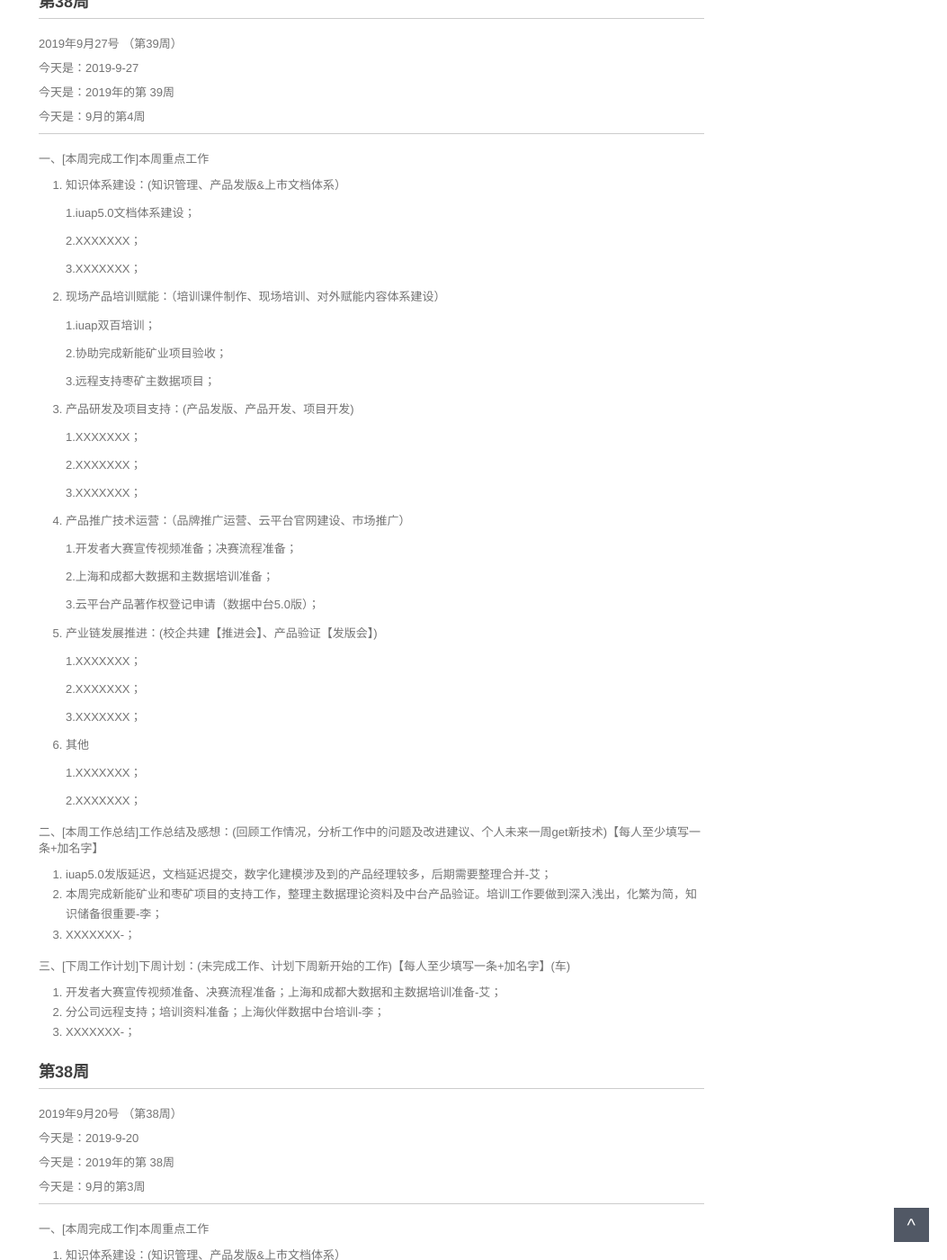
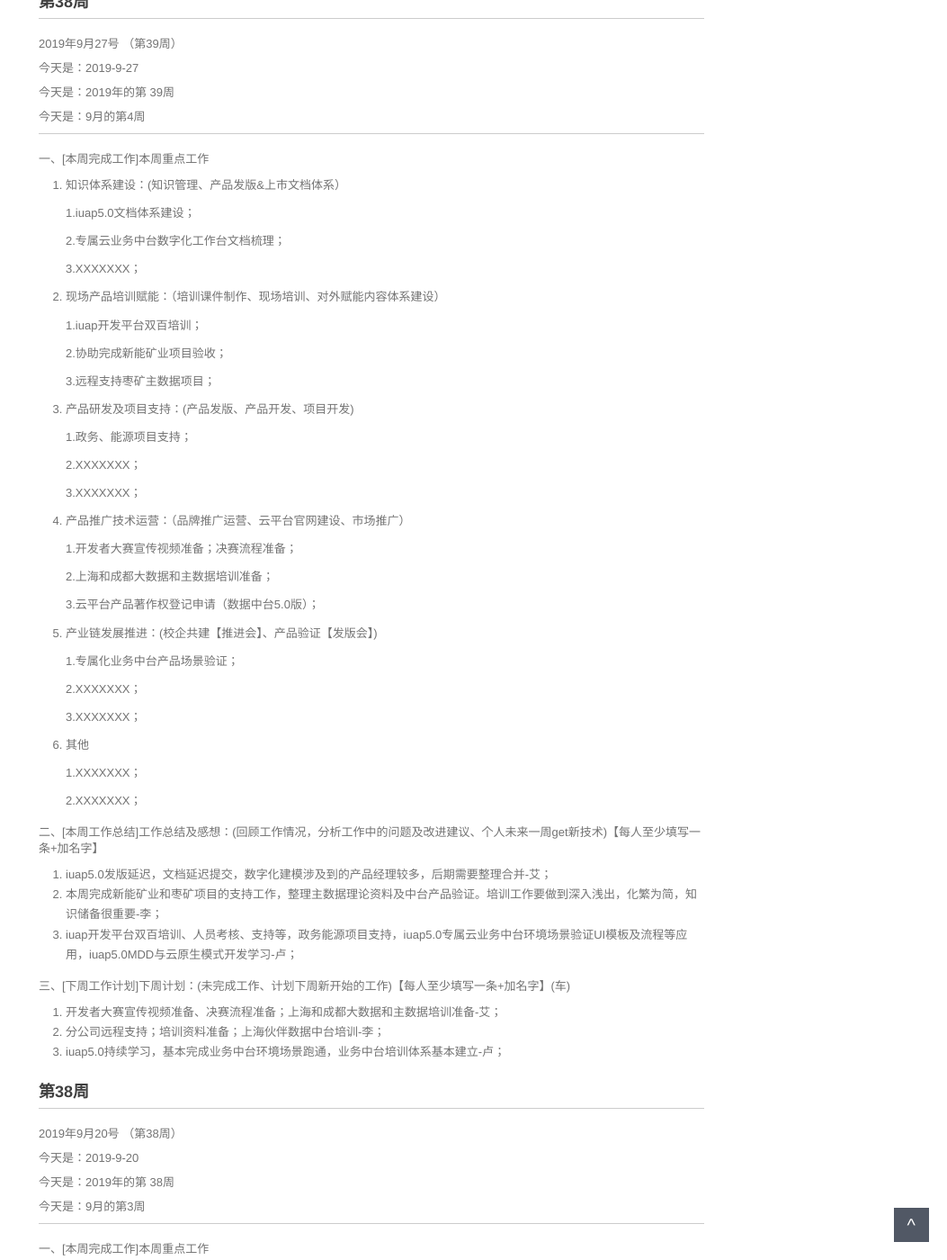
Before and after one commit to walllFlower/blog, a Jekyll site: the page built from _posts/2018-07-17-day_report_cxz.md, in a window 1280 px wide and 1400 px high, scrolled down 341 px. Shown: the whole window at 90% size, without its empty margins (227-1280 px from the left). Built offline with Jekyll 4.4.1, drawn with Linux system fonts in a browser that asks for light colours; comment, search, counter and statistics services are not loaded.

Commit message:
Update 2018-07-17-day_report_cxz.md

```diff
--- a/_posts/2018-07-17-day_report_cxz.md
+++ b/_posts/2018-07-17-day_report_cxz.md
@@ -28,13 +28,13 @@ categories: 技术运营工作周报
 
     1.iuap5.0文档体系建设；
 
-    2.XXXXXXX；
+    2.专属云业务中台数字化工作台文档梳理；
 
     3.XXXXXXX；
 
 2. 现场产品培训赋能：（培训课件制作、现场培训、对外赋能内容体系建设）
 
-    1.iuap双百培训；
+    1.iuap开发平台双百培训；
 
     2.协助完成新能矿业项目验收；
 
@@ -42,7 +42,7 @@ categories: 技术运营工作周报
 
 3. 产品研发及项目支持：(产品发版、产品开发、项目开发)
 
-    1.XXXXXXX；
+    1.政务、能源项目支持；
 
     2.XXXXXXX；
 
@@ -59,7 +59,7 @@ categories: 技术运营工作周报
 
 5. 产业链发展推进：(校企共建【推进会】、产品验证【发版会】)
 
-    1.XXXXXXX；
+    1.专属化业务中台产品场景验证；
 
     2.XXXXXXX；
 
@@ -75,13 +75,13 @@ categories: 技术运营工作周报
 
 1. iuap5.0发版延迟，文档延迟提交，数字化建模涉及到的产品经理较多，后期需要整理合并-艾；
 2. 本周完成新能矿业和枣矿项目的支持工作，整理主数据理论资料及中台产品验证。培训工作要做到深入浅出，化繁为简，知识储备很重要-李；
-3. XXXXXXX-；
+3. iuap开发平台双百培训、人员考核、支持等，政务能源项目支持，iuap5.0专属云业务中台环境场景验证UI模板及流程等应用，iuap5.0MDD与云原生模式开发学习-卢；
 
 三、[下周工作计划]下周计划：(未完成工作、计划下周新开始的工作)【每人至少填写一条+加名字】(车)
 
 1. 开发者大赛宣传视频准备、决赛流程准备；上海和成都大数据和主数据培训准备-艾；
 2. 分公司远程支持；培训资料准备；上海伙伴数据中台培训-李；
-3. XXXXXXX-；
+3. iuap5.0持续学习，基本完成业务中台环境场景跑通，业务中台培训体系基本建立-卢；
 
 
 
```
